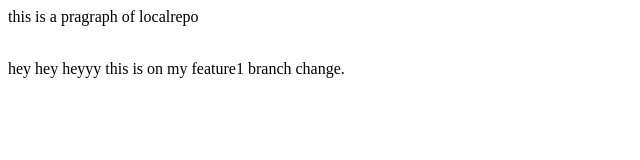
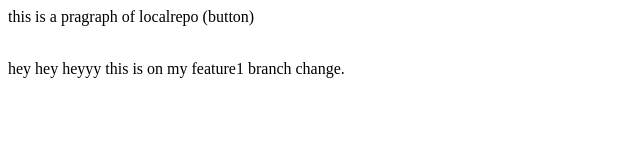
Before and after one commit to Anzo1021/LocalRepo, a plain HTML site: page index.html in a window 1280 px wide. Shown: the full height of the page, 0-640 px from the left. Drawn offline with Linux system fonts and the light colour scheme.

```diff
--- a/index.html
+++ b/index.html
@@ -1,3 +1,3 @@
-<p>this is a pragraph of localrepo</p>
+<p>this is a pragraph of localrepo (button)</p>
 <br>
 hey hey heyyy this is on my feature1 branch change.
```
